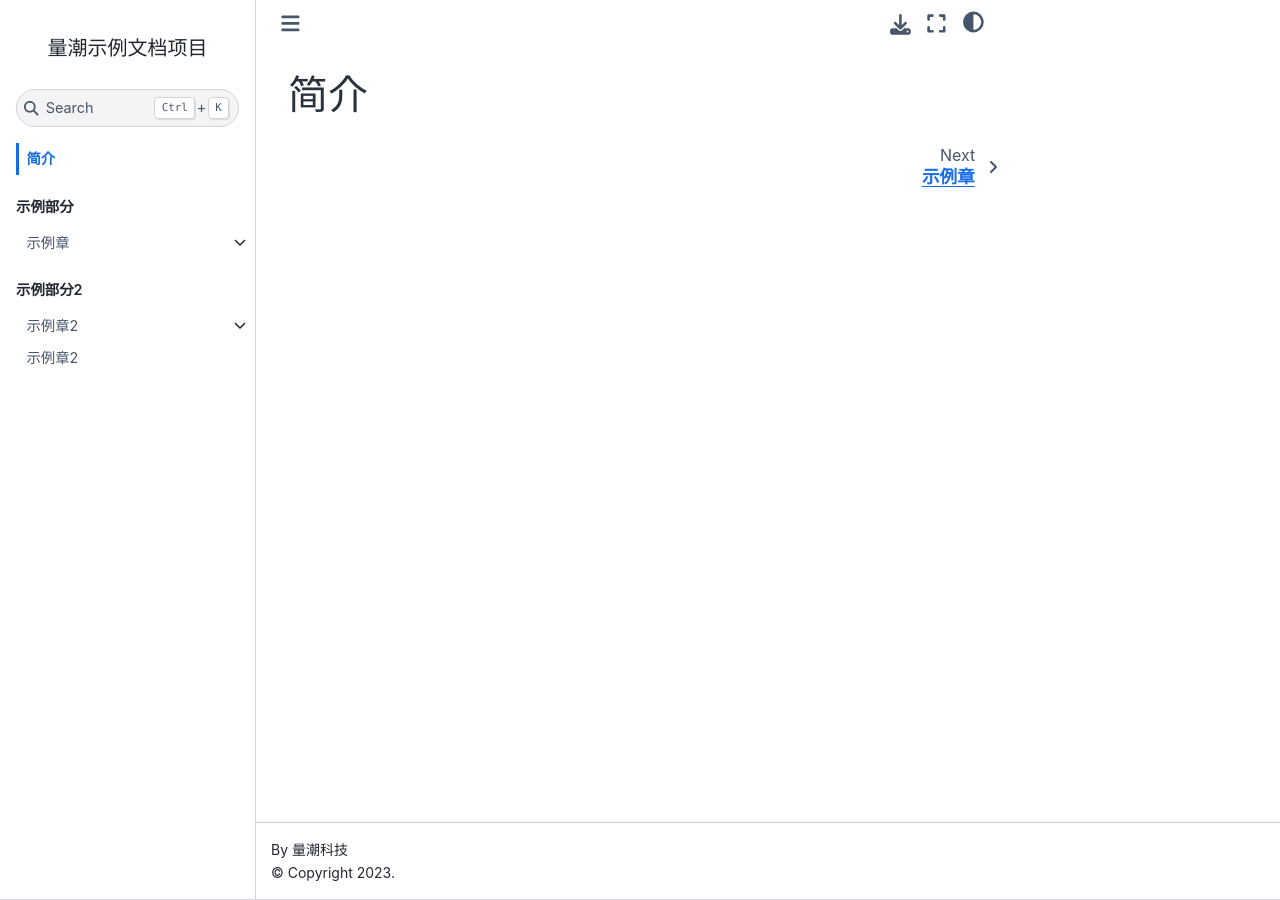
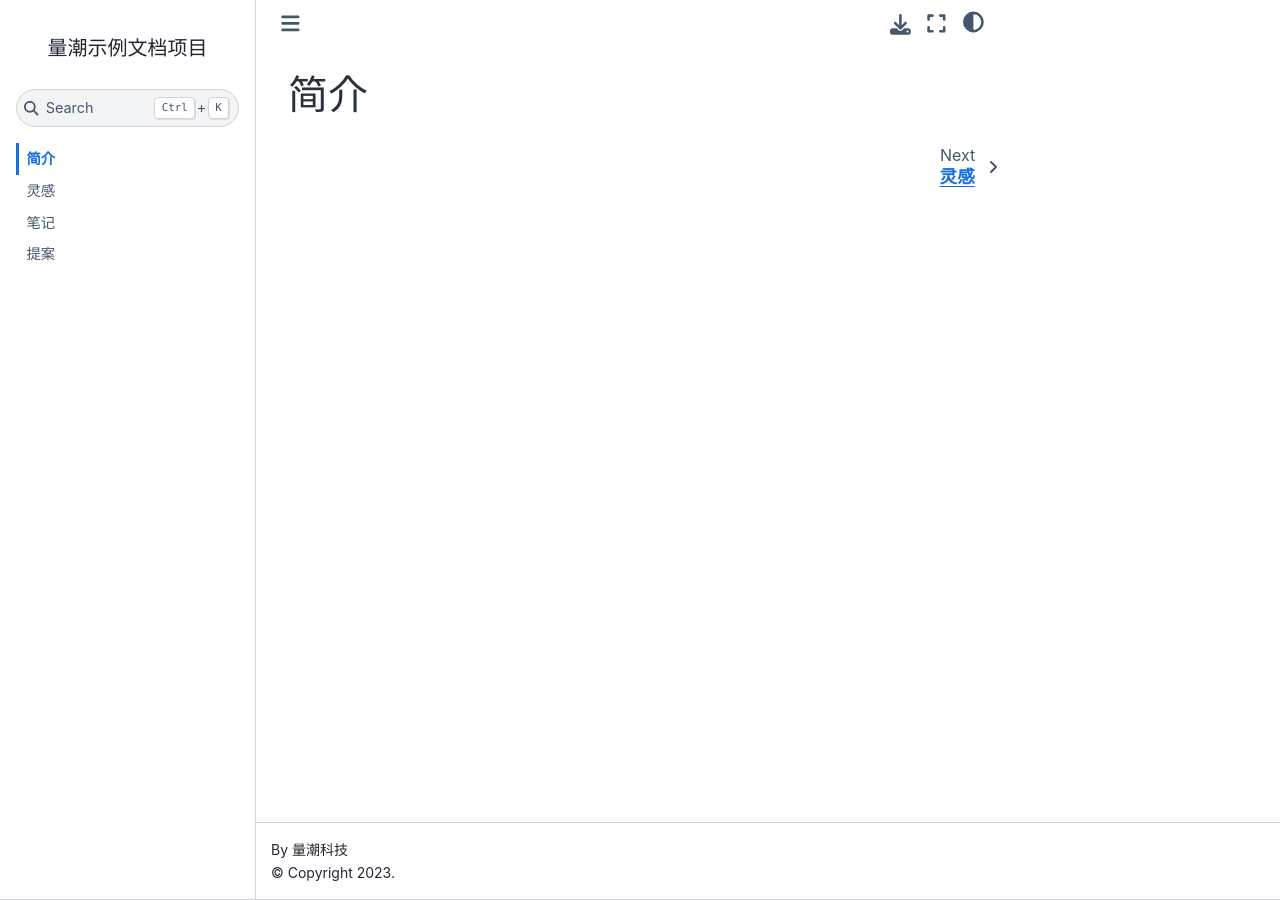
Before and after one commit to quanttide/quanttide-example-of-biological-research, a Jupyter Book: the page built from index.md, in a window 1280 px wide. Built offline with Jupyter Book 1.0.4 settings and Sphinx 7.4.7 and the Sphinx Book theme 1.1.4, drawn with Linux system fonts in a browser that asks for light colours.

Commit message:
init: create project

```diff
--- a/1_example_chapter/1_example_section/README.md
+++ /dev/null
@@ -1 +0,0 @@
-# 示例节1
--- a/1_example_chapter/README.md
+++ /dev/null
@@ -1 +0,0 @@
-# 示例章
--- a/2_example_chapter2/1_example_section2/README.md
+++ /dev/null
@@ -1 +0,0 @@
-# 示例节2
--- a/2_example_chapter2/README.md
+++ /dev/null
@@ -1 +0,0 @@
-# 示例章2
--- a/3_example_chapter3/README.md
+++ /dev/null
@@ -1 +0,0 @@
-# 示例章2
--- a/_toc.yml
+++ b/_toc.yml
@@ -1,18 +1,6 @@
 format: jb-book
 root: index.md
-parts:
-  - caption: 示例部分
-    chapters:
-      - file: 1_example_chapter/README.md
-        sections:
-          - file: 1_example_chapter/1_example_section/README.md
-            sections:
-              - file: 1_example_chapter/1_example_section/1_example_article.md
-              - file: 1_example_chapter/1_example_section/1_example_article2.md
-          - file: 1_example_chapter/2_example_article3.md
-  - caption: 示例部分2
-    chapters:
-      - file: 2_example_chapter2/README.md
-        sections:
-          - file: 2_example_chapter2/1_example_section2/README.md
-      - file: 3_example_chapter3/README.md
+chapters:
+- file: ideas/README.md
+- file: notes/README.md
+- file: proposals/README.md
--- /dev/null
+++ b/ideas/README.md
@@ -0,0 +1 @@
+# 灵感
--- /dev/null
+++ b/notes/README.md
@@ -0,0 +1 @@
+# 笔记
--- /dev/null
+++ b/proposals/README.md
@@ -0,0 +1 @@
+# 提案
```
Also changed, not shown: 1_example_chapter/1_example_section/1_example_article.md (deleted, +0 -6 lines), 1_example_chapter/1_example_section/1_example_article2.md (deleted, +0 -6 lines), 1_example_chapter/2_example_article3.md (deleted, +0 -6 lines).
